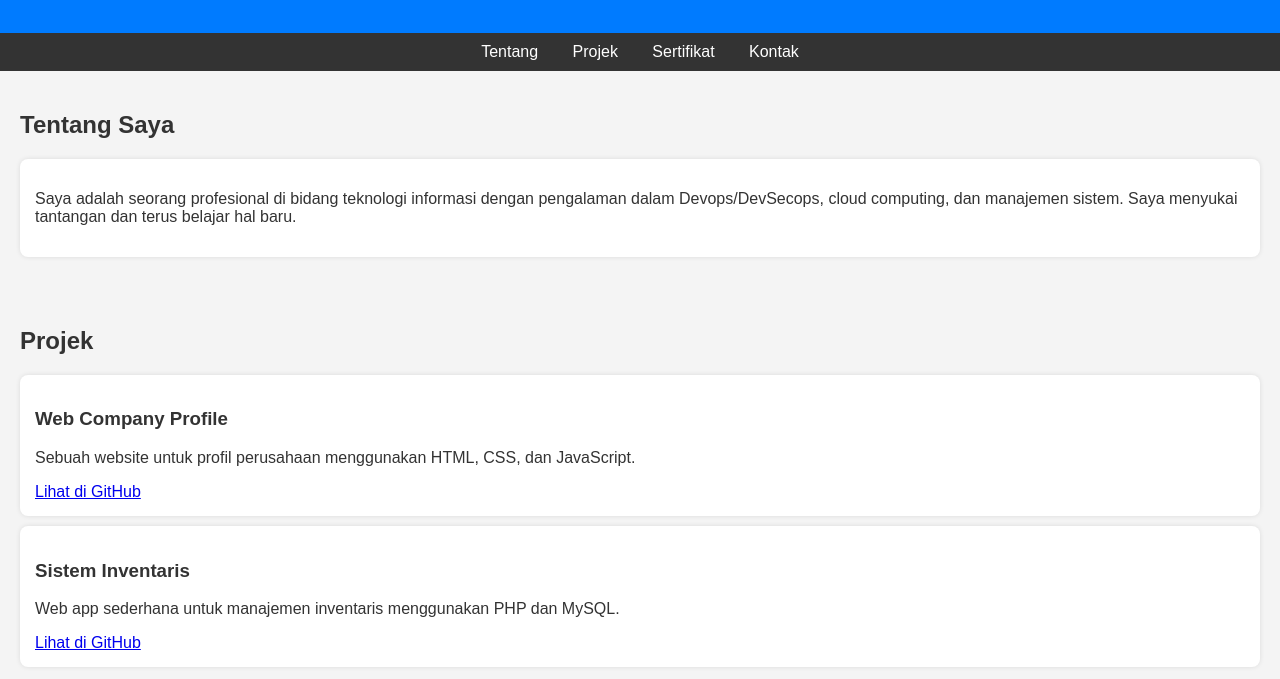
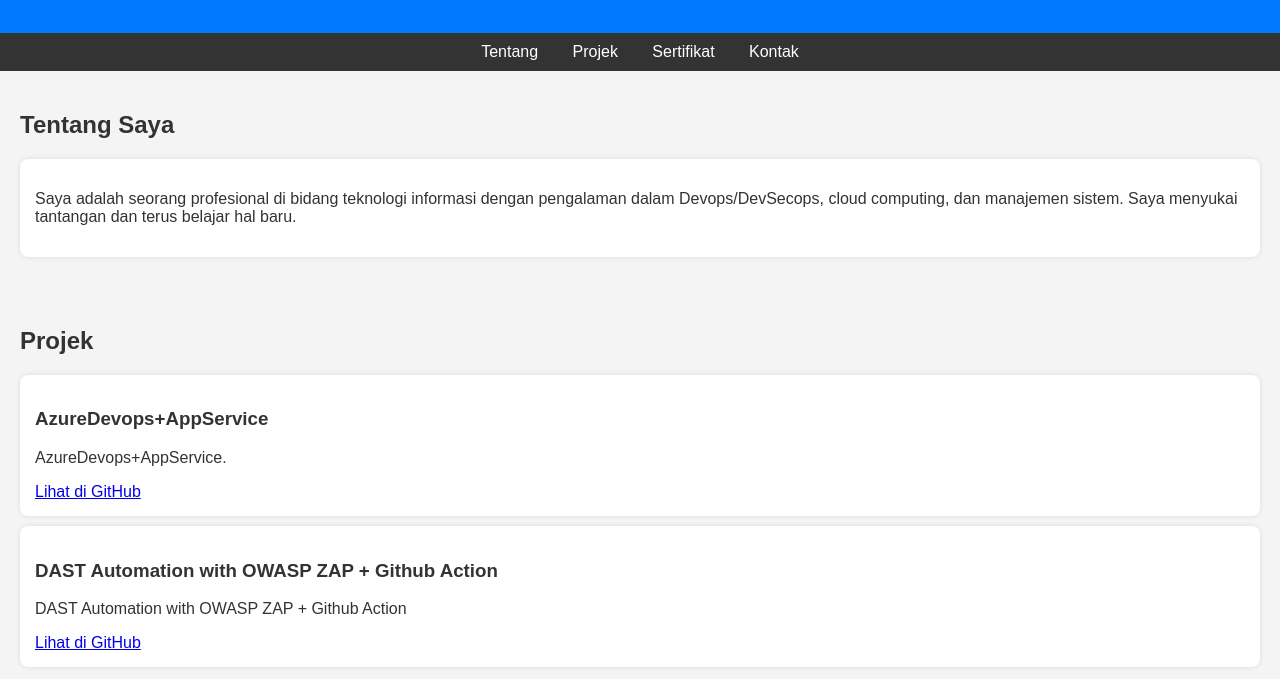
Before and after one commit to andonebekasi/andipangeran.github.io, a plain HTML site: page index.html in a window 1280 px wide. Shown: the part 121-800 px from the top of the page. Drawn offline with Linux system fonts and the light colour scheme.

Commit message:
Update index.html

```diff
--- a/index.html
+++ b/index.html
@@ -71,14 +71,14 @@
   <section id="projek">
     <h2>Projek</h2>
     <div class="card">
-      <h3>Web Company Profile</h3>
-      <p>Sebuah website untuk profil perusahaan menggunakan HTML, CSS, dan JavaScript.</p>
-      <a href="https://github.com/username/project-company-profile" target="_blank">Lihat di GitHub</a>
+      <h3>AzureDevops+AppService</h3>
+      <p>AzureDevops+AppService.</p>
+      <a href="https://docs.google.com/document/d/1noJNQ9YMMwo5_gCN19XDToAl49TuLJOJ8gH5i9nzoog/edit?tab=t.0" target="_blank">Lihat di GitHub</a>
     </div>
     <div class="card">
-      <h3>Sistem Inventaris</h3>
-      <p>Web app sederhana untuk manajemen inventaris menggunakan PHP dan MySQL.</p>
-      <a href="https://github.com/username/project-inventory" target="_blank">Lihat di GitHub</a>
+      <h3>DAST Automation with OWASP ZAP + Github Action</h3>
+      <p>DAST Automation with OWASP ZAP + Github Action</p>
+      <a href="https://docs.google.com/document/d/1B7jN3nCD57b-IsyC811osRskvpn3dbR-GJOwRFeRjxY/edit?tab=t.0" target="_blank">Lihat di GitHub</a>
     </div>
   </section>
 
```
